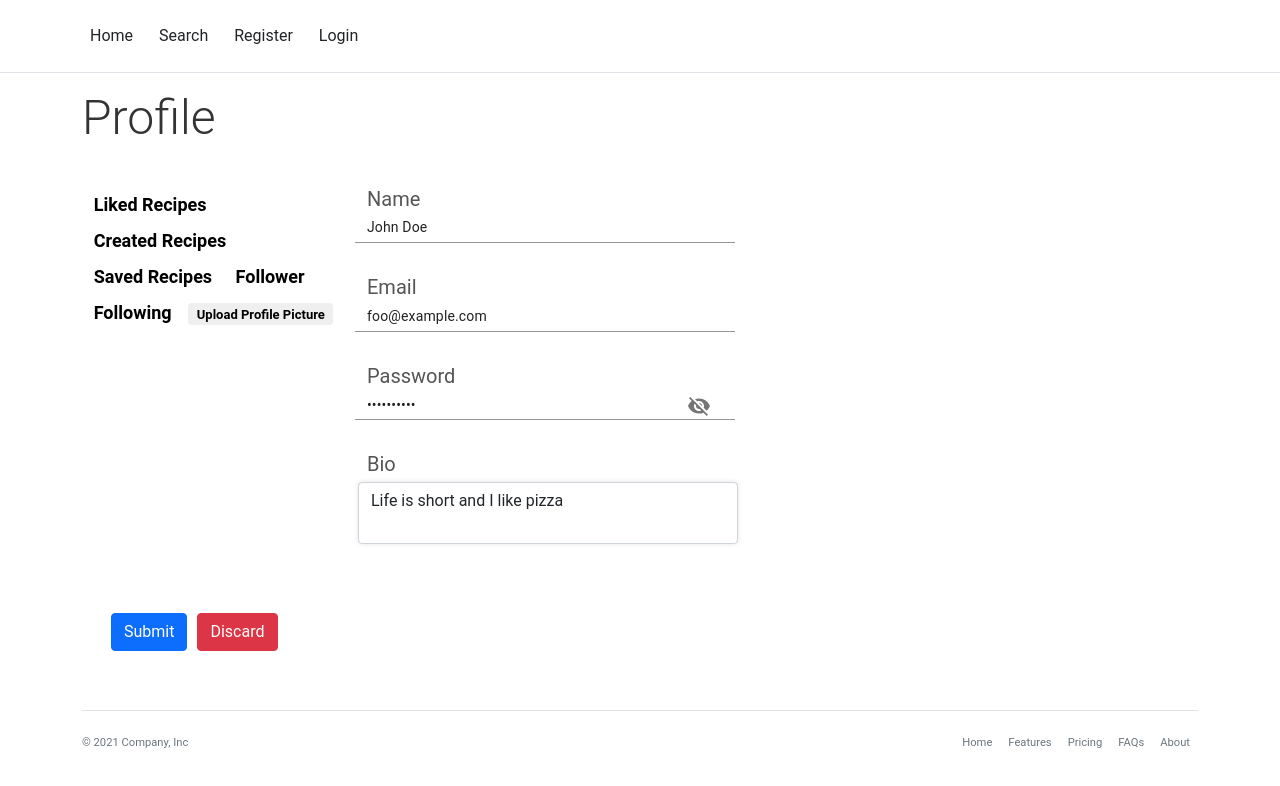
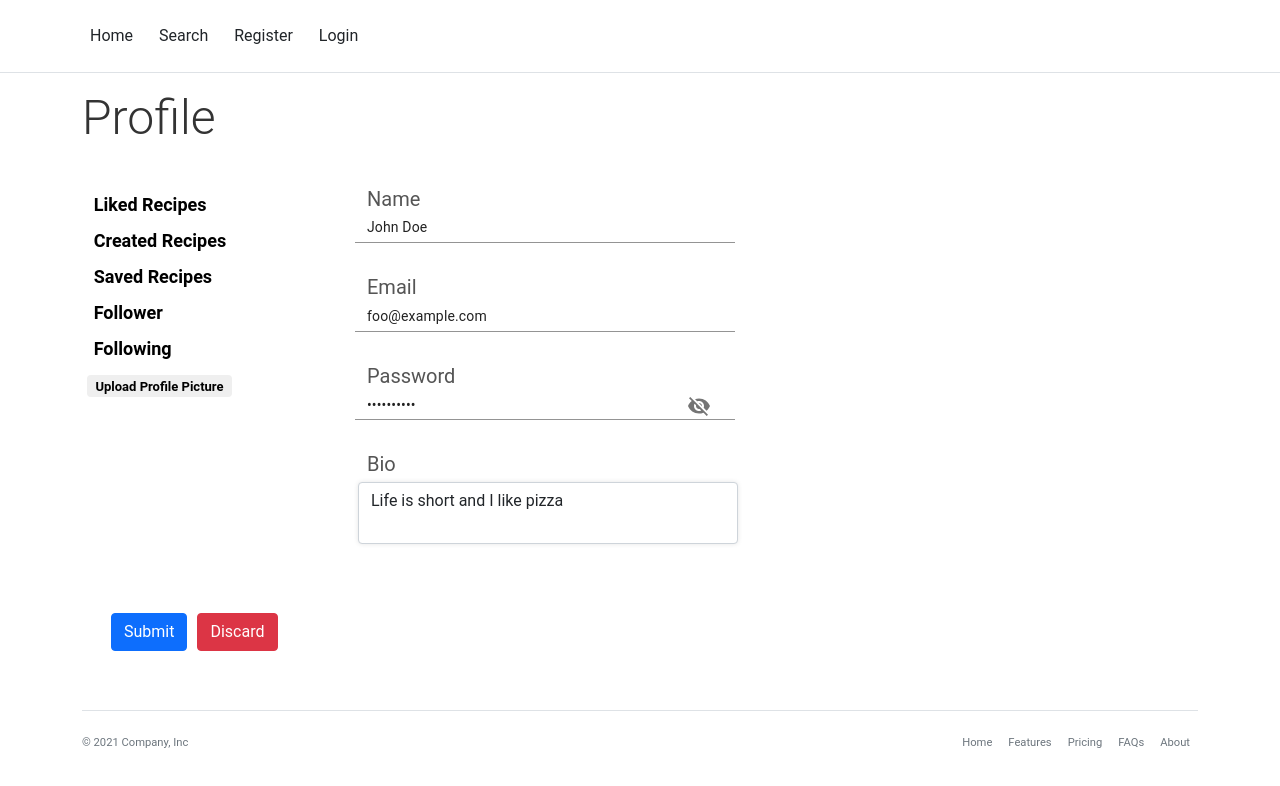
Before and after one commit to sfmqrb/web-project, a React (Create React App) app in the folder front/: page /profile in a window 1280 px wide. Shown: the top 786 px of the page. Built offline with nearby package versions, Linux system fonts and the light colour scheme.

Commit message:
[Front][Dev][addressing some issues before make follower and following pages]

```diff
--- a/front/src/App.js
+++ b/front/src/App.js
@@ -16,8 +16,6 @@ import Profile from "./components/Profiles/profile";
 import ReadOnlyProfile from "./components/Profiles/readOnlyProfile";
 import MoreInfoRecipe from "./components/moreInfoRecipe";
 import SearchAdvanced from "./components/SearchAdvanced/searchAdvanced";
-
-import getFakeUser from "./services/fakeUser";
 
 import "bootstrap/dist/css/bootstrap.min.css";
 import "./App.css";
--- a/front/src/components/Profiles/profile.jsx
+++ b/front/src/components/Profiles/profile.jsx
@@ -78,37 +78,51 @@ const Profile = (props) => {
           <div className="col-3" style={{ marginTop: "30px" }}>
             {!ReadOnlyProfile ? (
               <>
+                <div>
                   <Link
+                    style={{ display: "inline-block" }}
                     to="/recipe-liked"
                     className="badge text-black no-text-decoration">
                     Liked Recipes
                   </Link>
-
+                </div>
+                <div>
                   <Link
+                    style={{ display: "inline-block" }}
                     to="/recipe-created"
-                  className="badge text-black no-text-decoration">
+                    className="badge text-black no-text-decoration ">
                     Created Recipes
                   </Link>
+                </div>
+                <div>
                   <Link
+                    style={{ display: "inline-block" }}
                     to="/recipe-saved"
-                  className="badge text-black no-text-decoration">
+                    className="badge text-black no-text-decoration ">
                     Saved Recipes
                   </Link>
+                </div>
               </>
             ) : null}
             {true ? (
+              <div>
                 <Link
                   to={`/${id}/follower`}
+                  style={{ display: "inline-block" }}
                   className="badge text-black no-text-decoration">
                   Follower
                 </Link>
+              </div>
             ) : null}
             {true ? (
+              <div>
                 <Link
                   to={`/${id}/following`}
-                className="badge text-black no-text-decoration">
+                  style={{ display: "inline-block" }}
+                  className="badge text-black no-text-decoration ">
                   Following
                 </Link>
+              </div>
             ) : null}
 
             {avatar ? (
@@ -124,7 +138,7 @@ const Profile = (props) => {
             {!ReadOnlyProfile ? (
               <button
                 onClick={handleUploadImage}
-                className="badge text-black"
+                className="badge text-black "
                 style={{ fontSize: "13px", border: "none" }}>
                 {avatar ? "Change Profile Picture" : "Upload Profile Picture"}
               </button>
```
Lines whose indentation alone changed are shown as unchanged.
